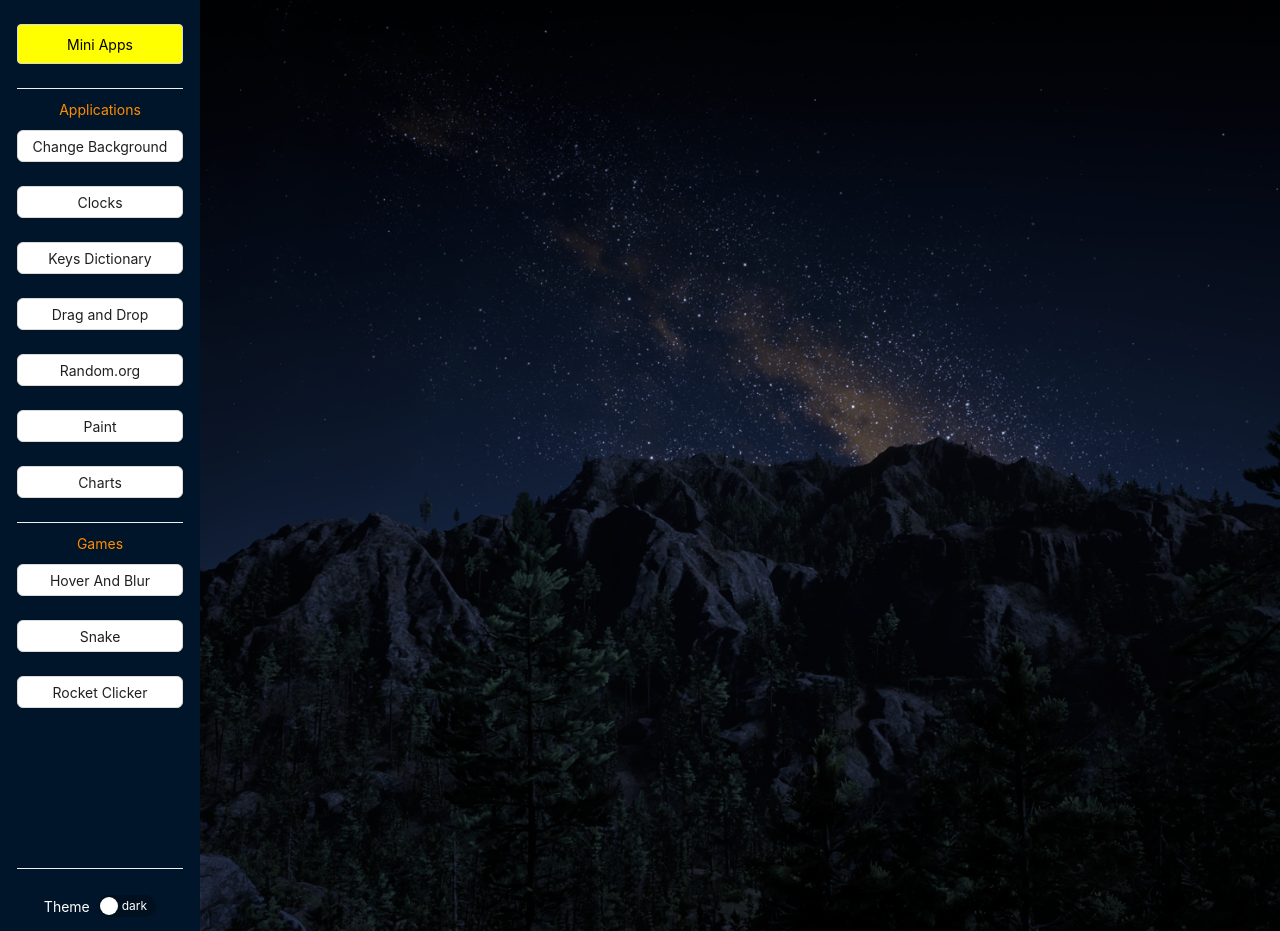
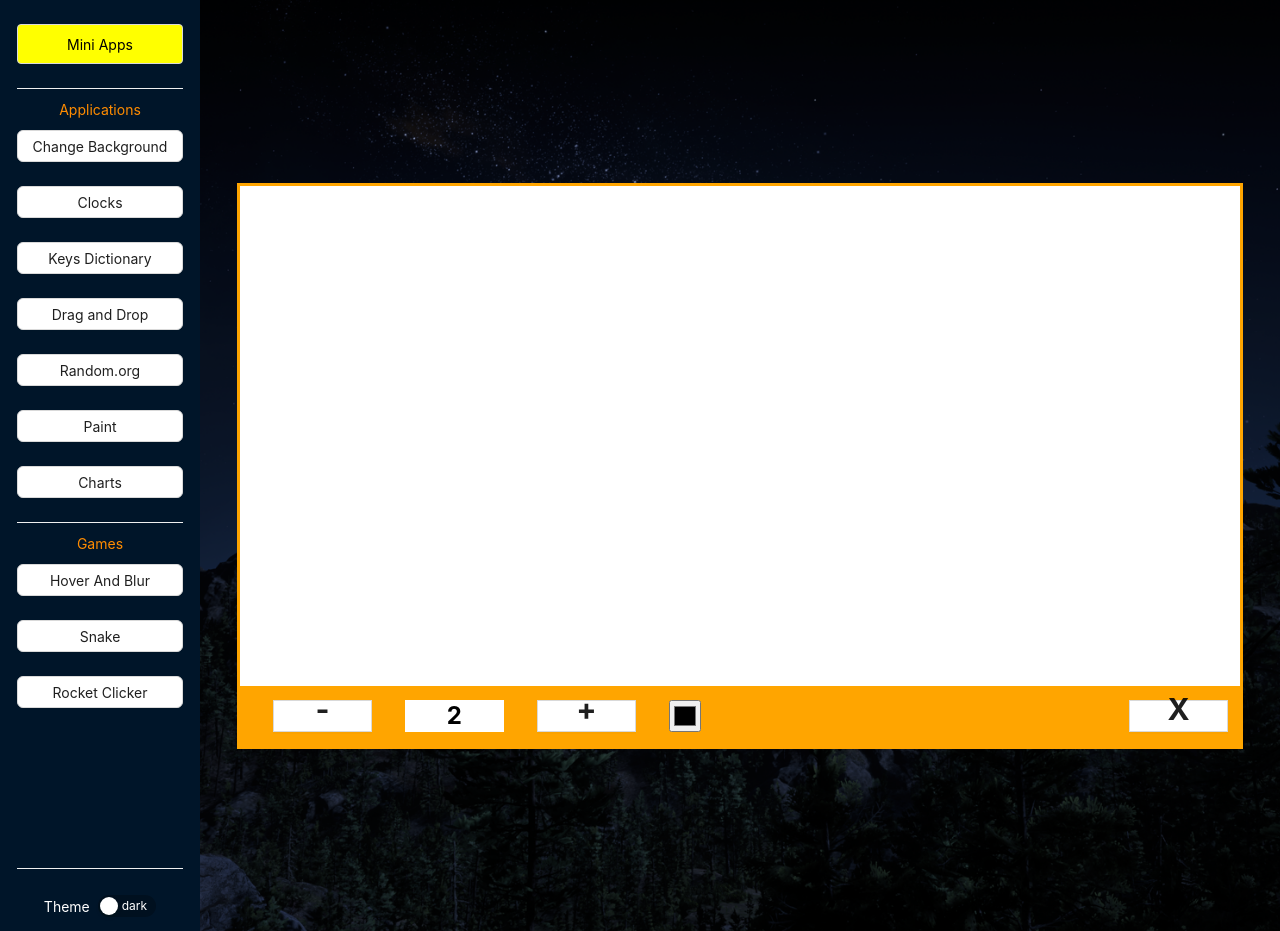
Before and after one commit to Roxy44/Mini-Apps, a React (Create React App) app: page /paint in a window 1280 px wide. Built offline with nearby package versions, Linux system fonts and the light colour scheme.

Commit message:
added paint app

```diff
--- a/src/components/App.tsx
+++ b/src/components/App.tsx
@@ -10,13 +10,14 @@ import BackgroundChanger from '../components/BackgroundChanger/BackgroundChanger
 import Clocks from './Clocks/Clocks';
 import KeysDictionary from './KeysDictionary/KeysDictionary';
 import DragAndDrop from './DragAndDrop/DragAndDrop';
+import Randomizer from './Randomizer/Randomizer';
+import Paint from './Paint/Paint';
 // games
 import HoverAndBlur from '../components/HoverAndBlur/HoverAndBlur';
 
 import { RootState } from '../types';
 
 import './App.less';
-import Randomizer from './Randomizer/Randomizer';
 
 const { Sider } = Layout;
 
@@ -88,9 +89,8 @@ const App = () => {
                         <Route path='/keys-dictionary' element={<KeysDictionary />} />
                         <Route path='/drag-and-drop' element={<DragAndDrop />} />
                         <Route path='/random-org' element={<Randomizer />} />
-                        <Route path='/paint' />
+                        <Route path='/paint' element={<Paint />} />
                         <Route path='/charts' />
-
                         <Route path='/hover-and-blur' element={<HoverAndBlur />} />
                         <Route path='/snake' />
                         <Route path='/rocket-clicker' />
--- /dev/null
+++ b/src/components/Paint/Paint.less
@@ -0,0 +1,69 @@
+.transform-button(@width) {
+    width: @width;
+    display: flex;
+    align-items: center;
+    justify-content: center;
+    border-radius: 0px;
+
+    span {
+        height: 50px;
+        font-size: 30px;
+        font-weight: bold;
+        text-align: center;
+    }
+}
+
+.paint-container {
+    width: 1006px;
+    height: 566px;
+    display: flex;
+    flex-direction: column;
+    border: 3px solid orange;
+
+    .paint-drawing-block {
+        width: 1000px;
+        height: 500px;
+        background-color: white;
+    }
+
+    .paint-menu-block {
+        width: 100%;
+        height: 60px;
+        display: flex;
+        align-items: center;
+        justify-content: space-between;
+        padding-right: 12px;
+        background-color: orange;
+
+        .block-items {
+            width: 50%;
+            display: flex;
+            justify-content: space-evenly;
+
+            .button-sub,
+            .button-add {
+                .transform-button(20%);
+            }
+
+            >span {
+                width: 20%;
+                height: 32px;
+                display: flex;
+                align-items: center;
+                justify-content: center;
+                font-size: 24px;
+                font-weight: bold;
+                background-color: white;
+            }
+
+            >input {
+                width: 32px;
+                height: 32px;
+            }
+        }
+
+        .button-clear {
+            .transform-button(10%);
+        }
+    }
+}
--- /dev/null
+++ b/src/components/Paint/Paint.tsx
@@ -0,0 +1,66 @@
+import React, { useState } from 'react';
+
+import { Button } from 'antd';
+
+import './Paint.less';
+
+const Paint = () => {
+    const [color, setColor] = useState('black');
+    const [brushSize, setBrushSize] = useState(2);
+    const [isPressed, setIsPressed] = useState(false);
+    const [x, setX] = useState<any>();
+    const [y, setY] = useState<any>();
+
+    const canvas: any = document.getElementById('canvas');
+    const ctx = canvas?.getContext('2d');
+
+    const mouseDownHandler = (e: any) => {
+        setIsPressed(true);
+    };
+
+    const mouseMoveHandler = (e: any) => {
+        if (isPressed) {
+            drawCircle();
+            setX(e.nativeEvent.offsetX / (3.5 - (e.nativeEvent.offsetX / 4200)));
+            setY(e.nativeEvent.offsetY / (3.5 - (e.nativeEvent.offsetY / 1200)));
+        }
+    };
+
+    const mouseUpHandler = () => {
+        setIsPressed(false);
+        setX(undefined);
+        setY(undefined);
+    };
+
+    const drawCircle = () => {
+        if (ctx) {
+            ctx.beginPath();
+            ctx.arc(x, y, brushSize, 0, Math.PI * 2);
+            ctx.fillStyle = color;
+            ctx.fill();
+        };
+    };
+
+    return (
+        <div className='paint-container'>
+            <canvas
+                id='canvas'
+                className='paint-drawing-block'
+                onMouseDown={mouseDownHandler}
+                onMouseMove={mouseMoveHandler}
+                onMouseUp={mouseUpHandler}
+            />
+            <div className='paint-menu-block'>
+                <div className='block-items'>
+                    <Button className='button-sub' title='decrease size' onClick={() => (brushSize !== 2 && setBrushSize(brushSize - 1))}>-</Button>
+                    <span>{brushSize}</span>
+                    <Button className='button-add' title='increase size' onClick={() => (brushSize !== 5 && setBrushSize(brushSize + 1))}>+</Button>
+                    <input type='color' value={color} onChange={(e: React.ChangeEvent<HTMLInputElement>) => setColor(e.target.value)} />
+                </div>
+                <Button className='button-clear' title='clear' onClick={() => (ctx.clearRect(0,0, canvas.width, canvas.height))}>X</Button>
+            </div>
+        </div>
+    );
+};
+
+export default Paint;
```
